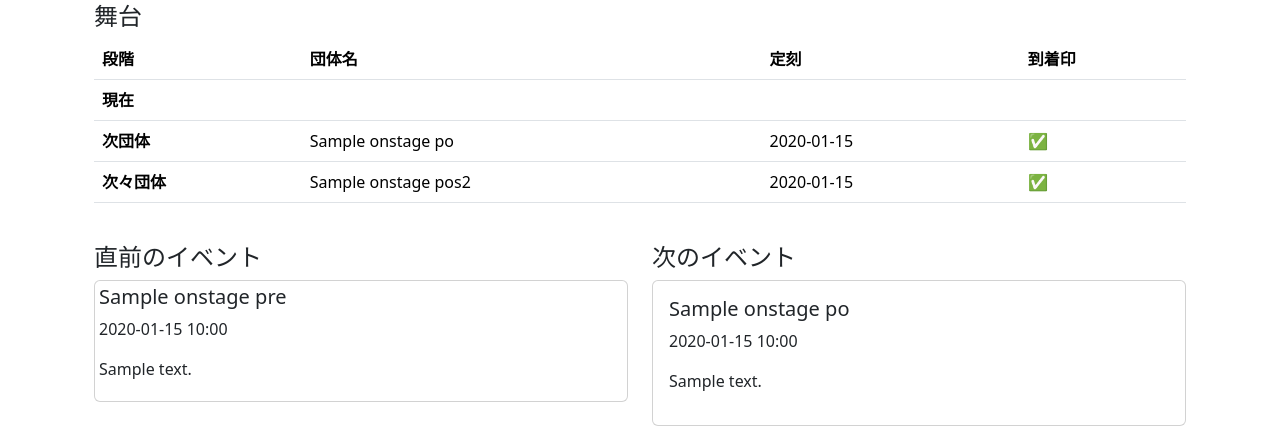
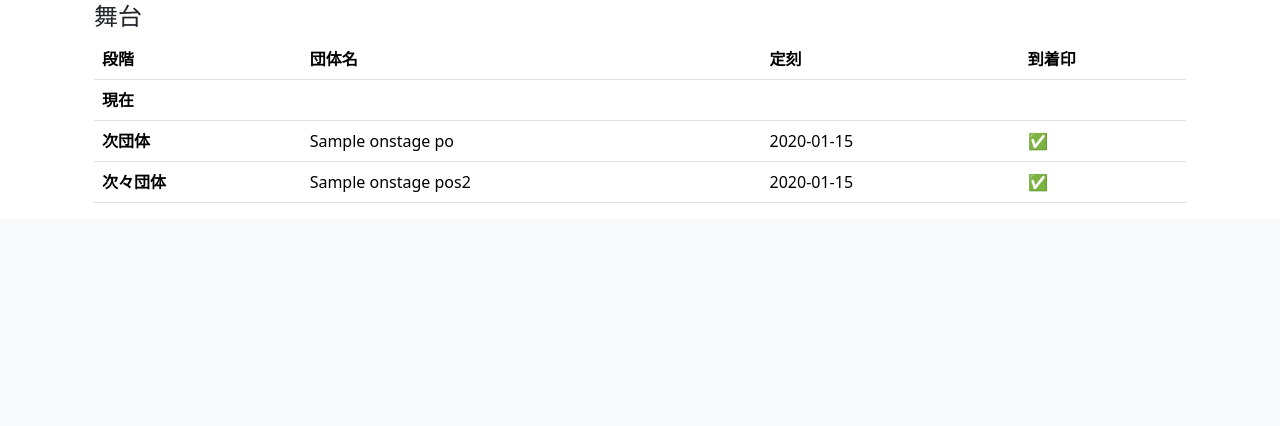
Before and after one commit to Bunnoichi/Echoes_Portal_Project, a Django app: template epp_project/templates/echoes/index.html in a window 1280 px wide. Shown: the part 758-1184 px from the top of the page. After the commit the page ends 961 px from the top, so only its background shows below. Run offline with Django 5.2, Linux system fonts and the light colour scheme; the template is opened without the code that fills it: most values are stand-ins (such as "Sample title", 1, 10 or a date in 2020).

Commit message:
不要分を削除

```diff
--- a/epp_project/templates/echoes/index.html
+++ b/epp_project/templates/echoes/index.html
@@ -150,33 +150,4 @@
       </table>
    </div>
 
-  <div class="row mt-4">
-    <div class="col-md-6">
-      <h4>直前のイベント</h4>
-      {% if onstage_pre %}
-        <div class="card p-1">
-          <h5>{{ onstage_pre.team_name }}</h5>
-          <p>{{ onstage_pre.onstage_time|date:"Y-m-d H:i" }}</p>
-          <p>{{ onstage_pre.team_desc }}</p>
-        </div>
-      {% else %}
-        <p>過去のイベントはありません。</p>
-      {% endif %}
-    </div>
-
-    <div class="col-md-6">
-      <h4>次のイベント</h4>
-      {% if onstage_pos %}
-        <div class="card p-3">
-          <h5>{{ onstage_pos.team_name }}</h5>
-          <p>{{ onstage_pos.onstage_time|date:"Y-m-d H:i" }}</p>
-          <p>{{ onstage_pos.team_desc }}</p>
-        </div>
-      {% else %}
-        <p>今後のイベントはありません。</p>
-      {% endif %}
-    </div>
-  </div>
-</div>
-
 {% endblock %}
```
